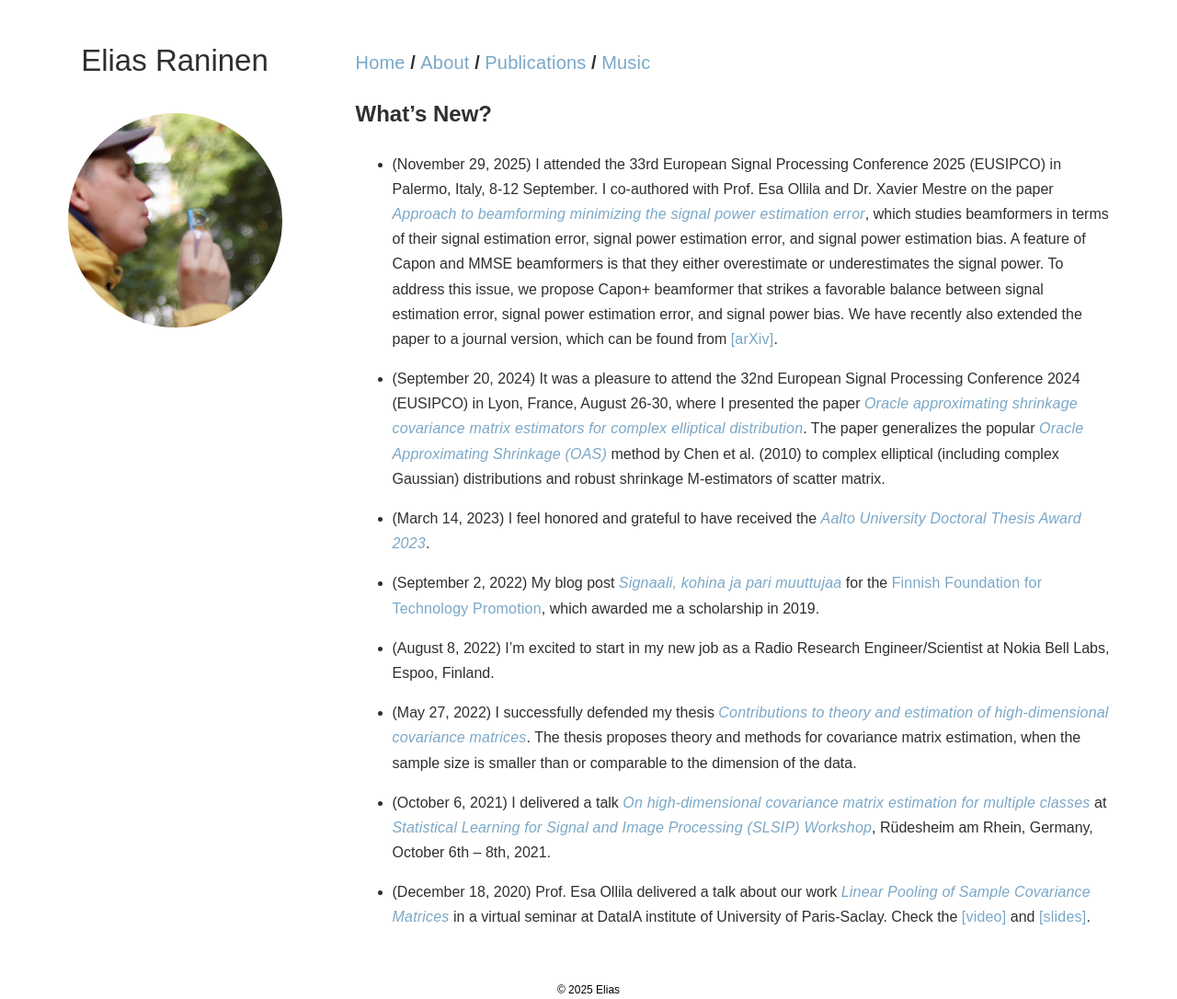
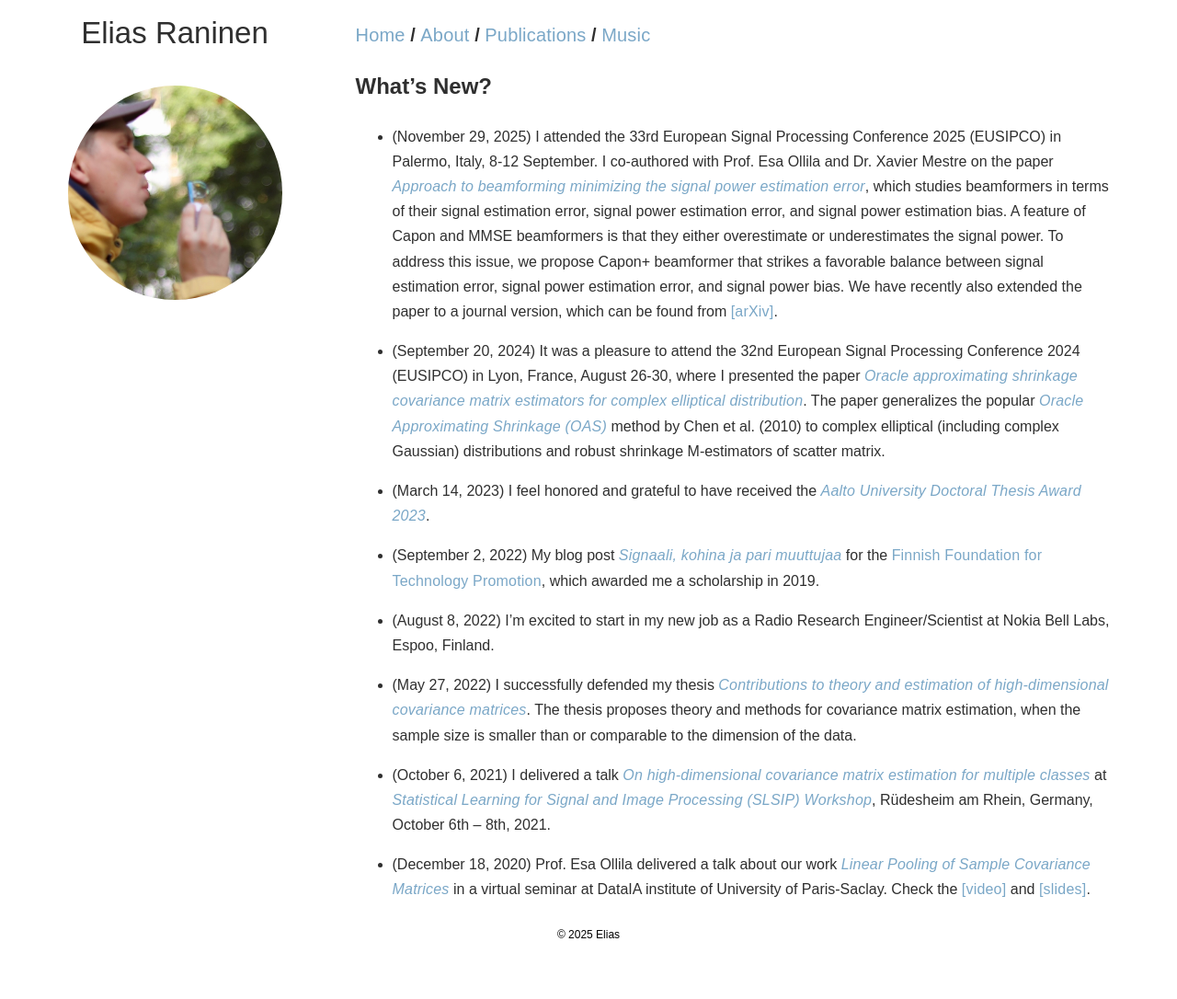
Before and after one commit to EliasRaninen/EliasRaninen.github.io, a Jekyll site: the page built from home.md, in a window 1280 px wide. Shown: the whole page at 92% size. Built offline with Jekyll 4.4.1, drawn with Linux system fonts in a browser that asks for light colours; some web fonts are replaced; after the commit the page ends 1026 px from its top, so only the background shows below that.

Commit message:
Update style.css

```diff
--- a/assets/css/style.css
+++ b/assets/css/style.css
@@ -32,14 +32,20 @@
   display: flex;
   flex-wrap: wrap;
   justify-content: center;
+  align-items: flex-start;
+  align-content: flex-start;
+  gap: 0px;
   flex: 1;
 }
 
 .col {
   box-sizing: border-box;
   max-width: 900px;
+  padding-left: 40px;
+  padding-right: 40px;
+  padding-top: 10px;
+  padding-bottom: 10px;
   margin: 0;
-  padding: 40px;
   background: var(--panel);
   color: var(--text);
   font-size: 1rem;
@@ -48,7 +54,7 @@
 /* Mobile layout */
 @media (max-width: 600px) {
   .col {
-    width: 100%;
+    flex-basis: 100%;
     padding: 20px; /* improved mobile spacing */
   }
 }
```
